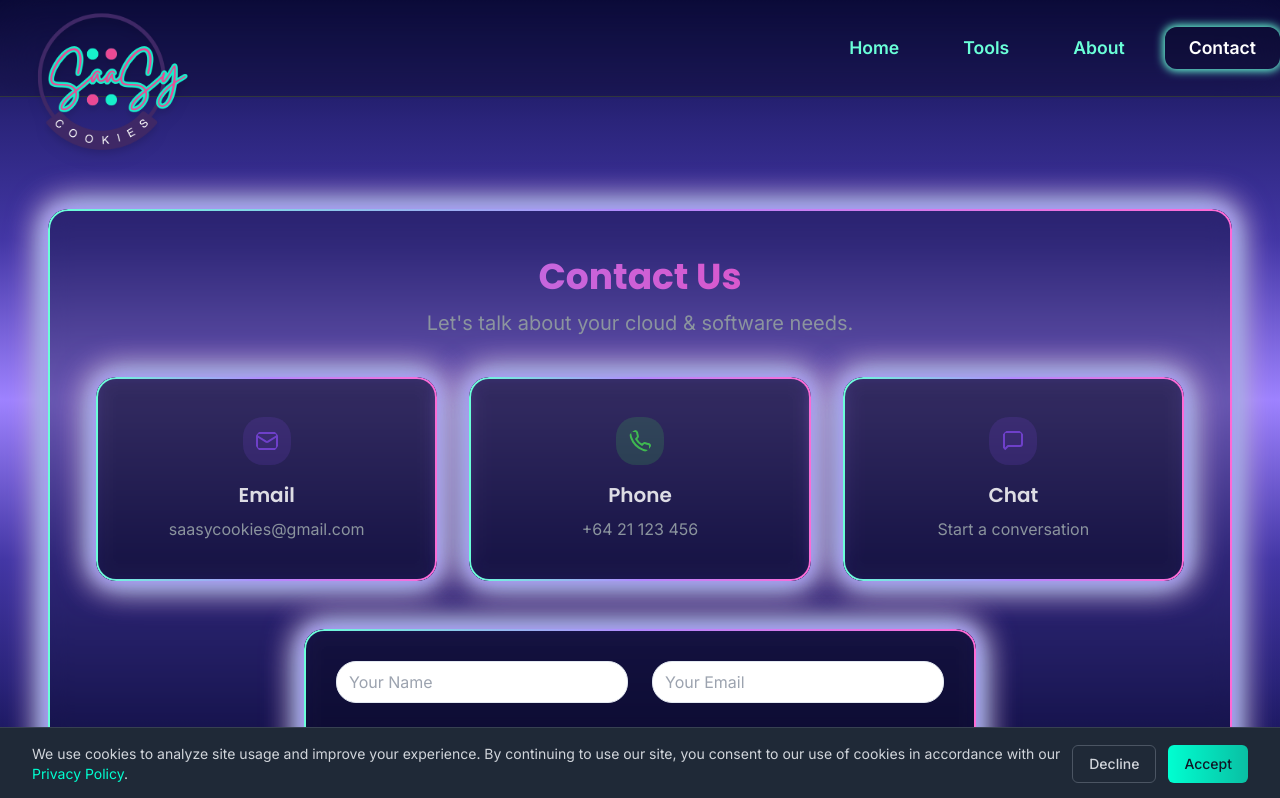
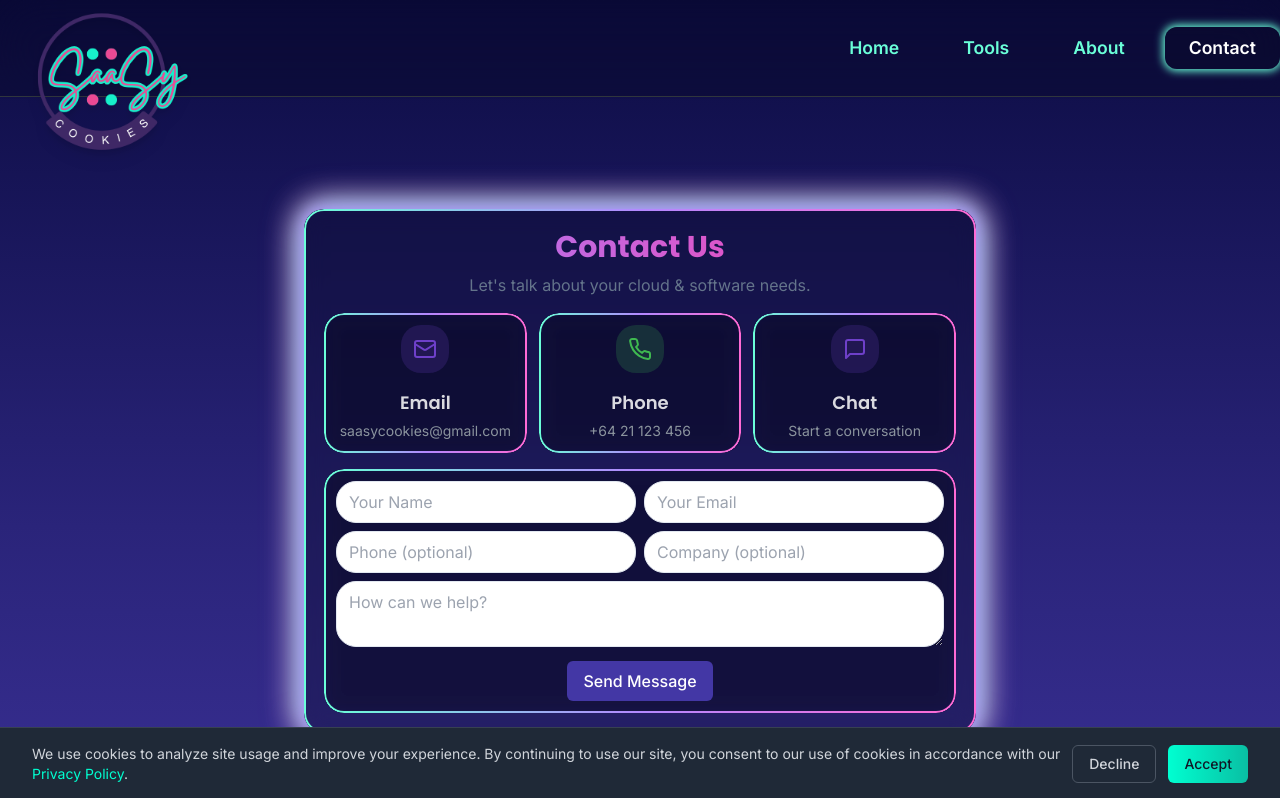
Before and after one commit to msbenioni/saasycookies, a React (Vite) app: page /contact in a window 1280 px wide. Shown: the top 798 px of the page. Built offline with nearby package versions, Linux system fonts and the light colour scheme.

Commit message:
all pages completely redesigned

```diff
--- a/src/pages/ContactPage.tsx
+++ b/src/pages/ContactPage.tsx
@@ -27,19 +27,12 @@ const ContactPage: React.FC = () => {
     setIsSubmitting(true);
 
     // Create mailto link with form data
-    const subject = `SaaSy Cookies Contact: ${formData.name} from ${formData.company}`;
-    const body = `Name: ${formData.name}
-Email: ${formData.email}
-Phone: ${formData.phone}
-Company: ${formData.company}
-Preferred Contact Method: ${formData.preferredContact}
-
-Message:
-${formData.message}`;
+    const subject = `SaaSy Cookies Contact: ${formData.name}${formData.company ? ` from ${formData.company}` : ''}`;
+    const body = `Name: ${formData.name}\nEmail: ${formData.email}\nPhone: ${formData.phone}\nCompany: ${formData.company}\n\nMessage:\n${formData.message}`;
 
     const mailtoLink = `mailto:saasycookies@gmail.com?subject=${encodeURIComponent(subject)}&body=${encodeURIComponent(body)}`;
 
-    // Open the mailto link
+    // Open the mailto link in the user's default email client
     window.location.href = mailtoLink;
 
     // Show success state
@@ -51,64 +44,61 @@ ${formData.message}`;
 
   return (
     <div className="max-w-7xl mx-auto px-3 sm:px-4 lg:px-6 py-10">
-      <GlassCard className="p-8 md:p-12">
-        <div className="text-center mb-10">
-          <h1 className="text-4xl font-heading font-bold mb-2 gradient-heading">Contact Us</h1>
-          <p className="text-xl text-[var(--nav-text)] font-body">Let's talk about your cloud & software needs.</p>
+      <GlassCard className="p-3 md:p-5 max-w-2xl mx-auto" style={{ borderRadius: '4px', minHeight: 'unset' }}>
+        <div className="mb-4 text-center">
+          <h2 className="text-3xl font-heading font-bold mb-1 gradient-heading">Contact Us</h2>
+          <p className="text-text-secondary max-w-md mx-auto text-base">
+            Let's talk about your cloud & software needs.
+          </p>
         </div>
-        <div className="grid grid-cols-1 md:grid-cols-3 gap-8 mb-12">
-          <div className="glass-card contact-card">
+        <div className="grid grid-cols-1 md:grid-cols-3 gap-3 mb-4">
+          <div className="glass-card contact-card shadow-none border border-[var(--glass-border)] p-3" style={{ borderRadius: '4px' }}>
             <div className="contact-icon-container contact-icon-purple">
               <Mail className="contact-icon" />
             </div>
-            <h3 className="text-xl font-heading font-semibold mb-2 heading-secondary">Email</h3>
-            <a href="mailto:saasycookies@gmail.com" className="text-[var(--nav-text)] hover:text-[var(--accent-primary)]">
+            <h3 className="text-lg font-heading font-semibold mb-1 heading-secondary">Email</h3>
+            <a href="mailto:saasycookies@gmail.com" className="text-[var(--nav-text)] hover:text-[var(--accent-primary)] text-sm">
               saasycookies@gmail.com
             </a>
           </div>
-          <div className="glass-card contact-card">
+          <div className="glass-card contact-card shadow-none border border-[var(--glass-border)] p-3" style={{ borderRadius: '4px' }}>
             <div className="contact-icon-container contact-icon-green">
               <Phone className="contact-icon" />
             </div>
-            <h3 className="text-xl font-heading font-semibold mb-2 heading-secondary">Phone</h3>
-            <a href="tel:+6421123456" className="text-[var(--nav-text)] hover:text-[var(--icon-green)]">
+            <h3 className="text-lg font-heading font-semibold mb-1 heading-secondary">Phone</h3>
+            <a href="tel:+6421123456" className="text-[var(--nav-text)] hover:text-[var(--icon-green)] text-sm">
               +64 21 123 456
             </a>
           </div>
-          <div className="glass-card contact-card">
+          <div className="glass-card contact-card shadow-none border border-[var(--glass-border)] p-3" style={{ borderRadius: '4px' }}>
             <div className="contact-icon-container contact-icon-purple">
               <MessageSquare className="contact-icon" />
             </div>
-            <h3 className="text-xl font-heading font-semibold mb-2 heading-secondary">Chat</h3>
-            <a href="mailto:saasycookies@gmail.com?subject=Let's%20chat!" className="text-[var(--nav-text)] hover:text-[var(--accent-primary)]">
+            <h3 className="text-lg font-heading font-semibold mb-1 heading-secondary">Chat</h3>
+            <a href="mailto:saasycookies@gmail.com?subject=Let's%20chat!" className="text-[var(--nav-text)] hover:text-[var(--accent-primary)] text-sm">
               Start a conversation
             </a>
           </div>
         </div>
-        <form onSubmit={handleSubmit} className="glass-card p-8 max-w-2xl mx-auto space-y-6">
-          <div className="grid grid-cols-1 md:grid-cols-2 gap-6">
-            <input type="text" name="name" value={formData.name} onChange={handleInputChange} required placeholder="Your Name" className="saasy-input" />
-            <input type="email" name="email" value={formData.email} onChange={handleInputChange} required placeholder="Your Email" className="saasy-input" />
+        <form onSubmit={handleSubmit} className="glass-card p-2 md:p-3 max-w-full mx-auto space-y-2 shadow-none border border-[var(--glass-border)]" style={{ borderRadius: '4px' }}>
+          <div className="flex flex-col md:flex-row gap-2">
+            <input type="text" name="name" value={formData.name} onChange={handleInputChange} required placeholder="Your Name" className="saasy-input flex-1 text-black" />
+            <input type="email" name="email" value={formData.email} onChange={handleInputChange} required placeholder="Your Email" className="saasy-input flex-1 text-black" />
           </div>
-          <div className="grid grid-cols-1 md:grid-cols-2 gap-6">
-            <input type="text" name="phone" value={formData.phone} onChange={handleInputChange} placeholder="Phone (optional)" className="saasy-input" />
-            <input type="text" name="company" value={formData.company} onChange={handleInputChange} placeholder="Company (optional)" className="saasy-input" />
+          <div className="flex flex-col md:flex-row gap-2">
+            <input type="text" name="phone" value={formData.phone} onChange={handleInputChange} placeholder="Phone (optional)" className="saasy-input flex-1 text-black" />
+            <input type="text" name="company" value={formData.company} onChange={handleInputChange} placeholder="Company (optional)" className="saasy-input flex-1 text-black" />
           </div>
           <div>
-            <textarea name="message" value={formData.message} onChange={handleInputChange} required placeholder="How can we help?" className="saasy-input min-h-[120px]" />
+            <textarea name="message" value={formData.message} onChange={handleInputChange} required placeholder="How can we help?" className="saasy-input min-h-[60px] w-full text-black" />
           </div>
-          <div className="flex flex-col md:flex-row md:items-center md:justify-between gap-4">
-            <select name="preferredContact" value={formData.preferredContact} onChange={handleInputChange} className="saasy-input w-full md:w-auto">
-              <option value="email">Email</option>
-              <option value="phone">Phone</option>
-              <option value="chat">Chat</option>
-            </select>
+          <div className="flex justify-center mt-2">
             <button type="submit" className="saasy-button-primary w-full md:w-auto" disabled={isSubmitting}>
               {isSubmitting ? 'Sending...' : 'Send Message'}
             </button>
           </div>
           {submitted && (
-            <div className="text-green-400 mt-4 text-center">Thank you! We'll be in touch soon.</div>
+            <div className="text-green-400 mt-2 text-center">Thank you! We'll be in touch soon.</div>
           )}
         </form>
       </GlassCard>
--- a/src/pages/tools/ToolsPage.tsx
+++ b/src/pages/tools/ToolsPage.tsx
@@ -47,7 +47,7 @@ const ToolsPage: React.FC = () => {
           {tools.map((tool) => (
             <div
               key={tool.id}
-              className={`glass-card p-6 flex flex-col items-center text-center ${tool.available ? `hover:border-[${tool.color}]` : 'opacity-70'} transition-colors duration-300`}
+              className={`glass-card p-6 flex flex-col items-center text-center shadow-none border border-[var(--glass-border)] ${tool.available ? `hover:border-[${tool.color}]` : 'opacity-70'} transition-colors duration-300`}
               style={tool.available ? { borderColor: tool.color } : {}}
             >
               <div
--- a/src/styles/colors.css
+++ b/src/styles/colors.css
@@ -711,7 +711,7 @@
   z-index: 3;
 }
 
-.glass-card, .glass-card * {
+.glass-card, .glass-card > * {
   border-radius: var(--glass-radius) !important;
 }
 
@@ -756,3 +756,10 @@
     margin-top: 1.25rem;
   }
 }
+
+/* Input Styles */
+.saasy-input,
+.saasy-input:focus,
+.saasy-input:active {
+  border-radius: var(--glass-radius);
+}
```
